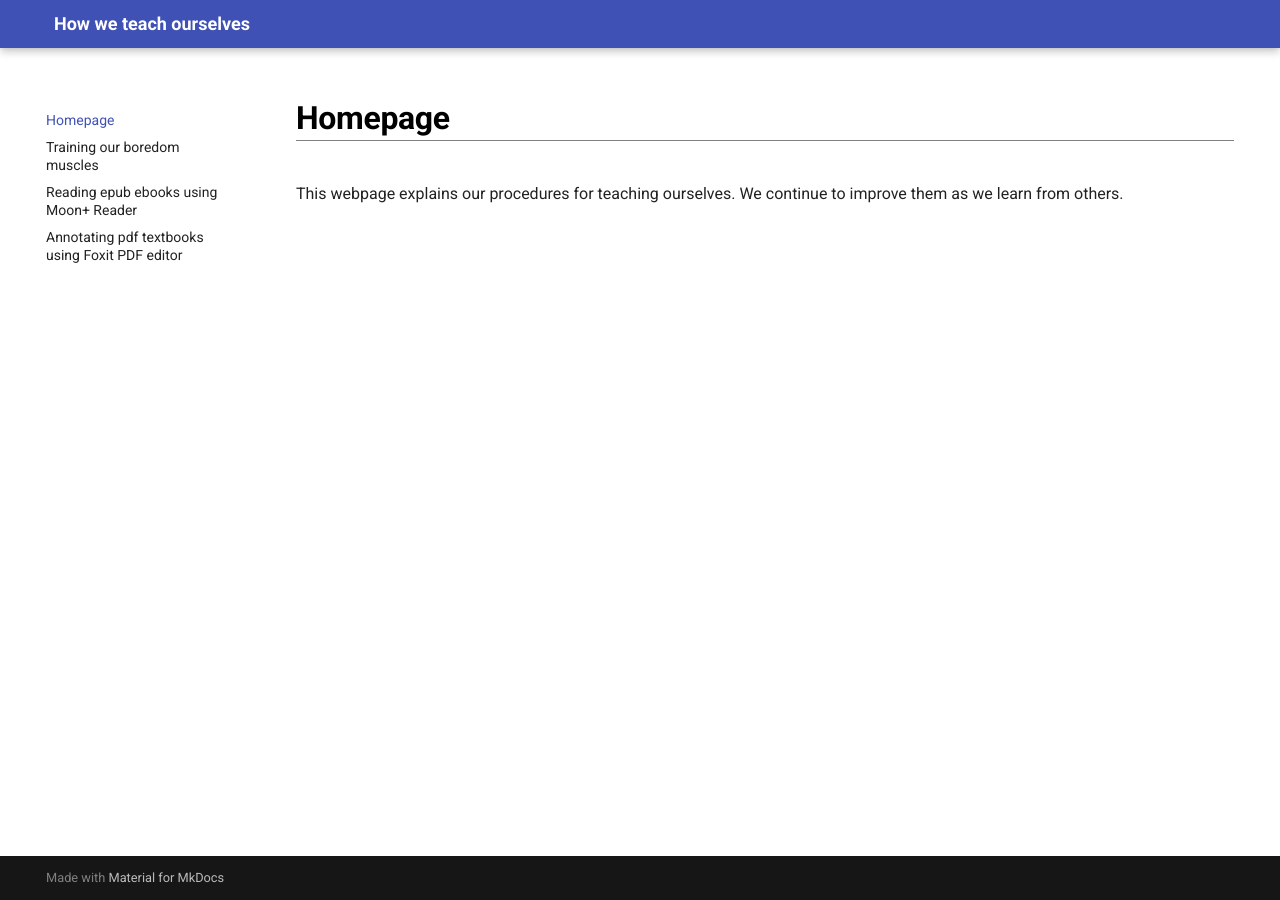
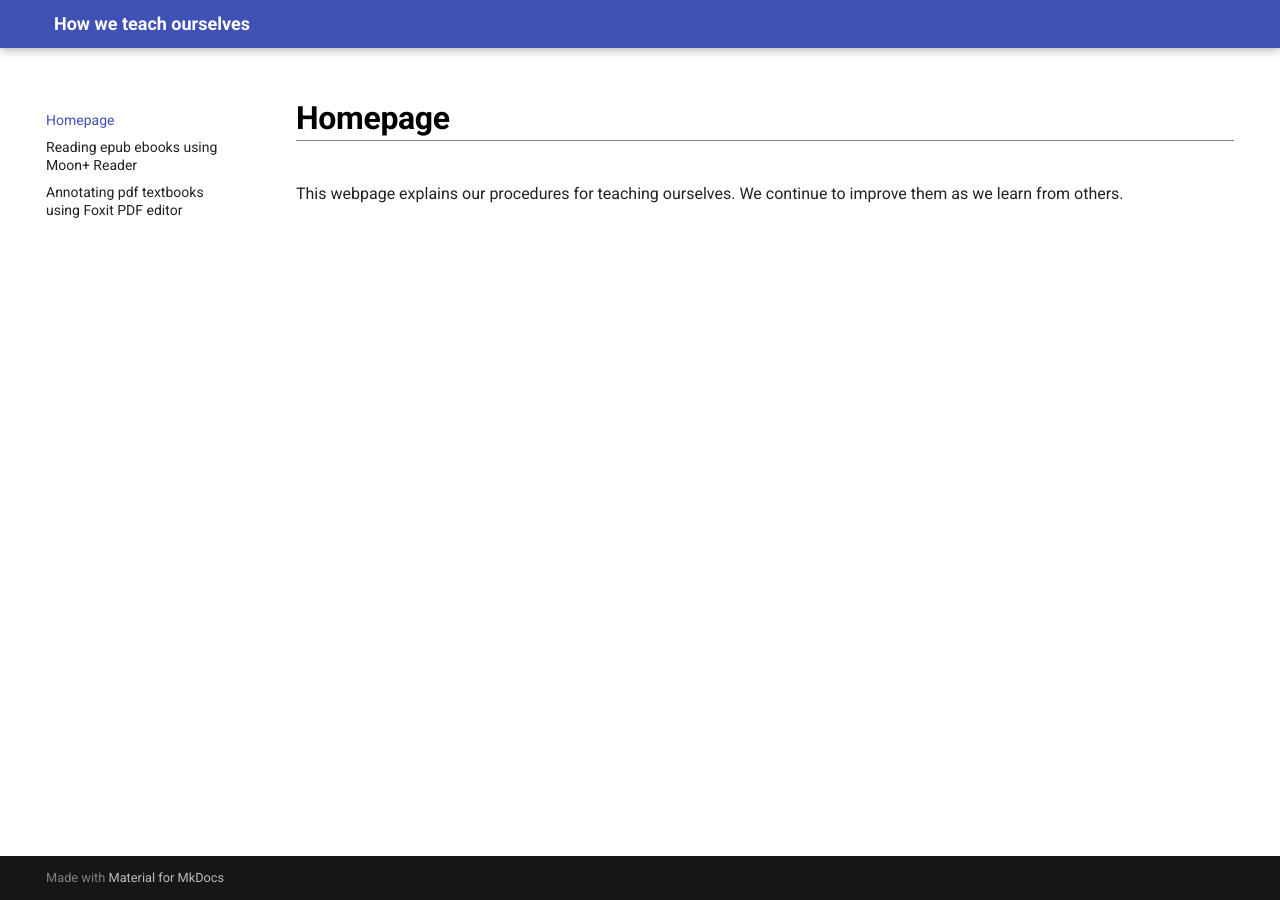
Before and after one commit to maximilian-ho/how-we-teach-ourselves, an MkDocs documentation site: the page built from docs/index.md, in a window 1280 px wide. Built offline with MkDocs 1.6.1 and Material for MkDocs 9.7.7, drawn with Linux system fonts in a browser that asks for light colours.

Commit message:
Update mkdocs.yml

```diff
--- a/mkdocs.yml
+++ b/mkdocs.yml
@@ -2,7 +2,6 @@ site_name: How we teach ourselves
 
 nav:
    - Homepage: "index.md"
-   - Training our boredom muscles: "boredom.md"
    - Reading epub ebooks using Moon+ Reader: "epubs.md"
    - Annotating pdf textbooks using Foxit PDF editor: "pdfs.md"
 
```
